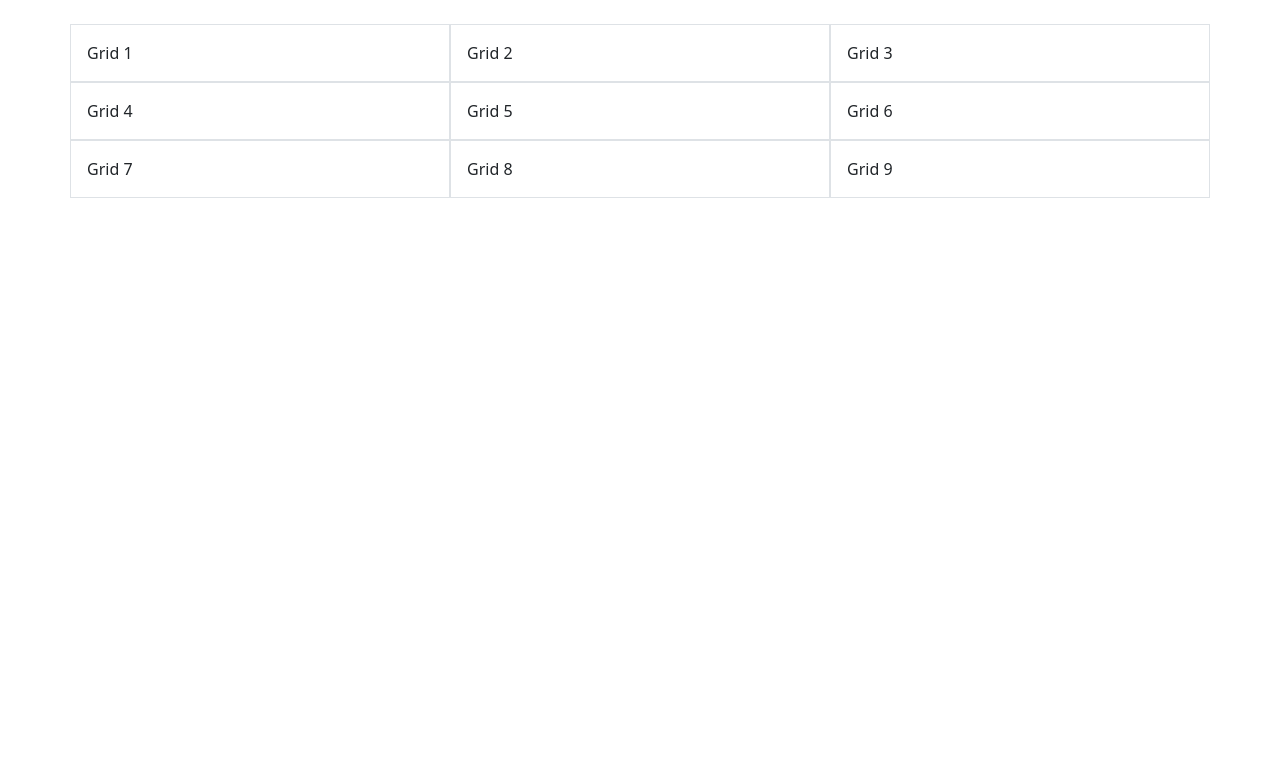
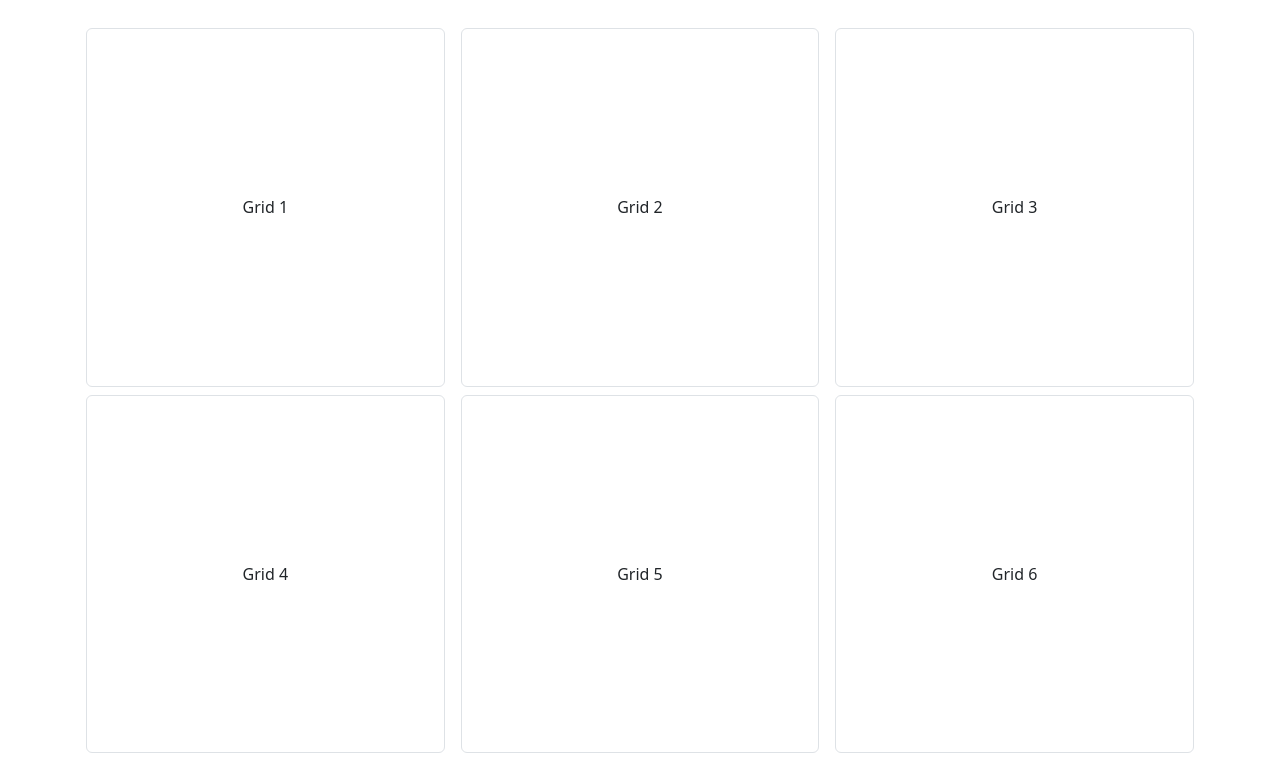
Before and after one commit to juliejheck/GridBaseX, a plain HTML site: page index.html in a window 1280 px wide. Shown: the top 761 px of the page. Drawn offline with nearby package versions, Linux system fonts and the light colour scheme.

Commit message:
squares now.

```diff
--- a/index.html
+++ b/index.html
@@ -3,23 +3,31 @@
     <head>
         <!-- Add Bootstrap CSS CDN -->
         <link href="https://cdn.jsdelivr.net/npm/bootstrap@5.3.3/dist/css/bootstrap.min.css" rel="stylesheet">
+        <style>
+            .square-grid {
+                aspect-ratio: 1;
+                display: flex;
+                align-items: center;
+                justify-content: center;
+            }
+        </style>
     </head>
     <body>
         <div class="container mt-4">
-            <div class="row">
-                <div class="col-4 border p-3">Grid 1</div>
-                <div class="col-4 border p-3">Grid 2</div>
-                <div class="col-4 border p-3">Grid 3</div>
+            <div class="row g-2">
+                <div class="col-4"><div class="border rounded p-3 m-1 square-grid">Grid 1</div></div>
+                <div class="col-4"><div class="border rounded p-3 m-1 square-grid">Grid 2</div></div>
+                <div class="col-4"><div class="border rounded p-3 m-1 square-grid">Grid 3</div></div>
             </div>
-            <div class="row">
-                <div class="col-4 border p-3">Grid 4</div>
-                <div class="col-4 border p-3">Grid 5</div>
-                <div class="col-4 border p-3">Grid 6</div>
+            <div class="row g-2">
+                <div class="col-4"><div class="border rounded p-3 m-1 square-grid">Grid 4</div></div>
+                <div class="col-4"><div class="border rounded p-3 m-1 square-grid">Grid 5</div></div>
+                <div class="col-4"><div class="border rounded p-3 m-1 square-grid">Grid 6</div></div>
             </div>
-            <div class="row">
-                <div class="col-4 border p-3">Grid 7</div>
-                <div class="col-4 border p-3">Grid 8</div>
-                <div class="col-4 border p-3">Grid 9</div>
+            <div class="row g-2">
+                <div class="col-4"><div class="border rounded p-3 m-1 square-grid">Grid 7</div></div>
+                <div class="col-4"><div class="border rounded p-3 m-1 square-grid">Grid 8</div></div>
+                <div class="col-4"><div class="border rounded p-3 m-1 square-grid">Grid 9</div></div>
             </div>
         </div>
 
```
